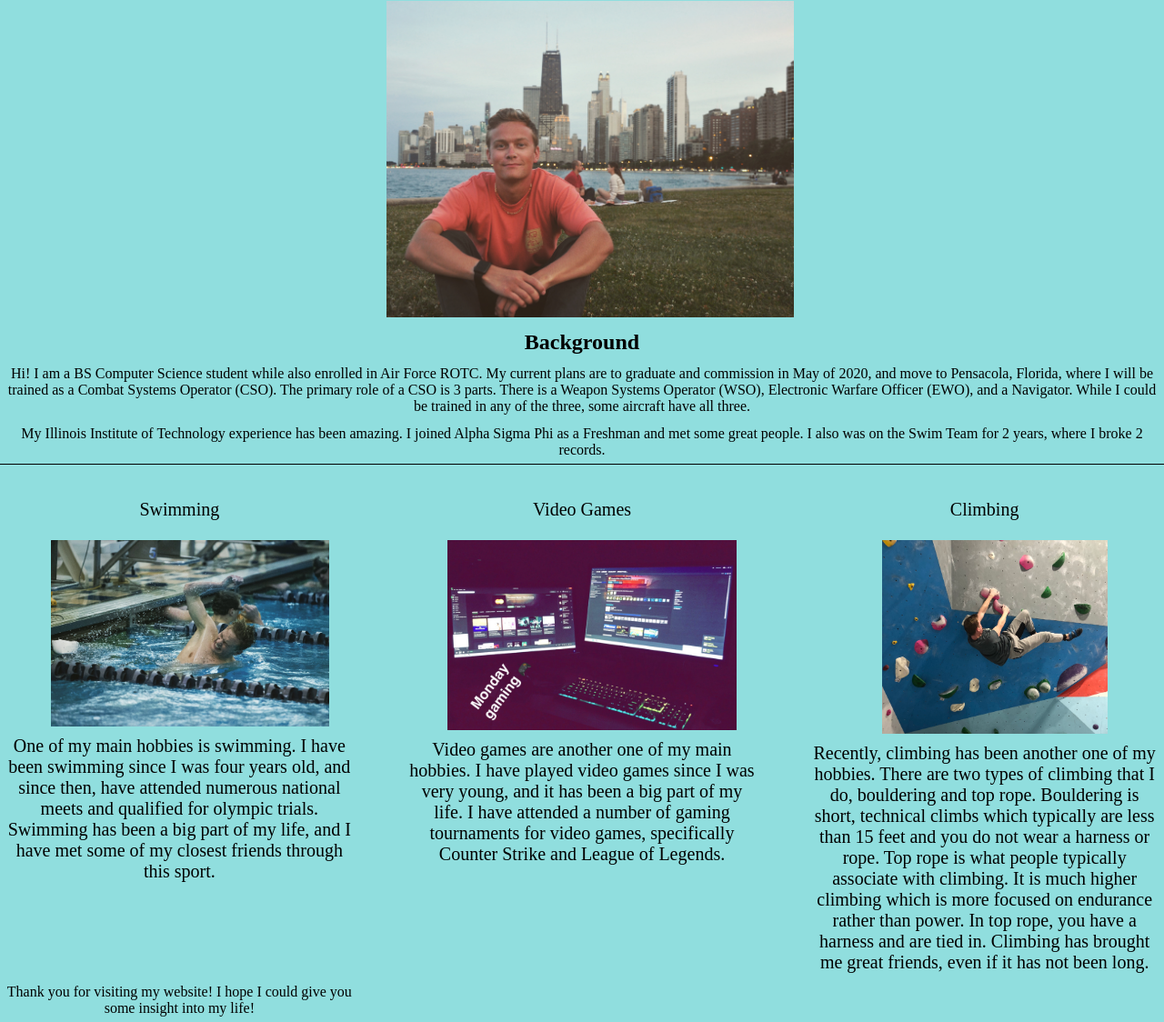
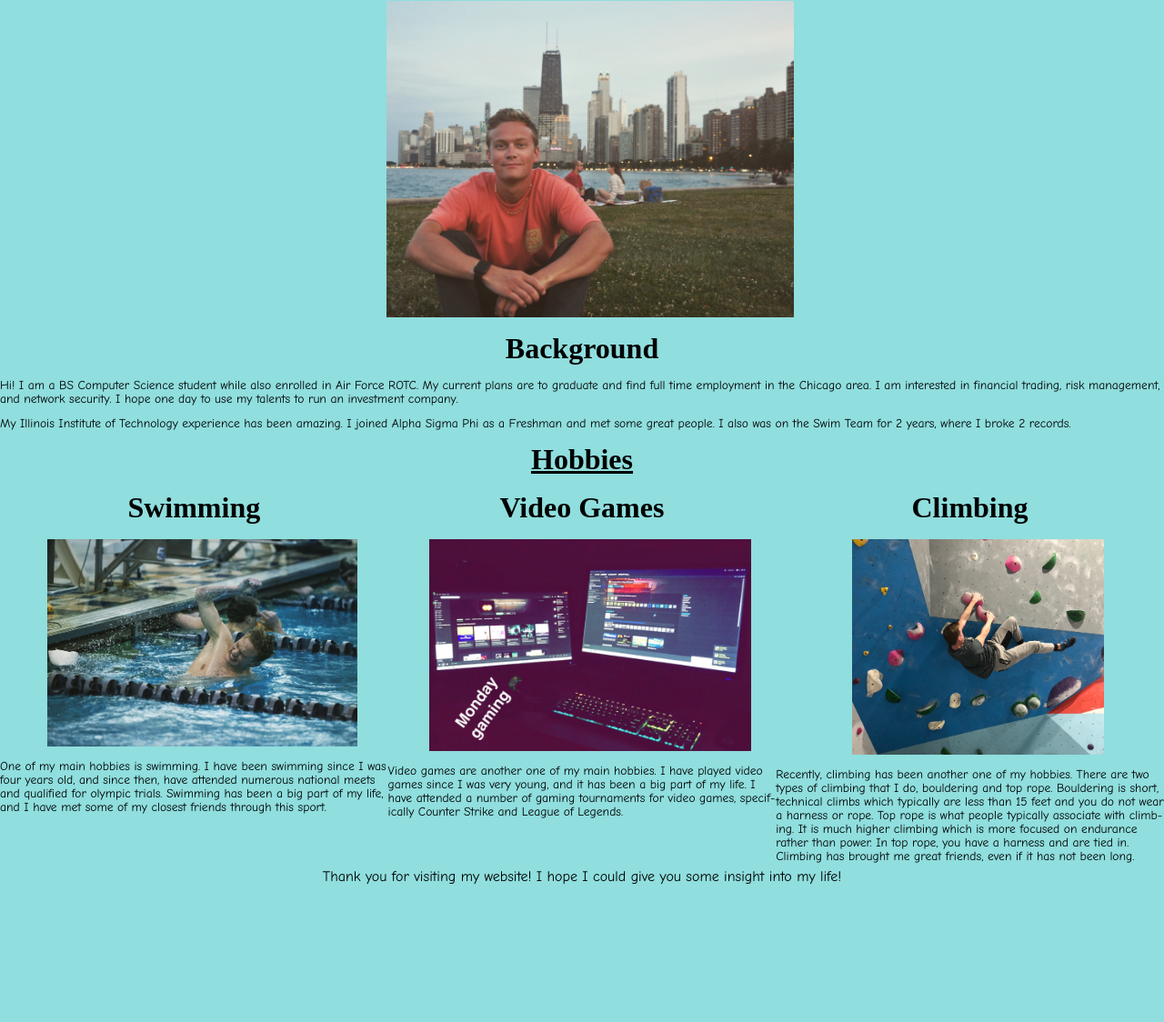
Before and after one commit to kdiepholz/COM330Proj2, a plain HTML site: page index.html in a window 1280 px wide. Shown: the part 60-1184 px from the top of the page at 91% size. After the commit the page ends 1039 px from the top, so only its background shows below. Drawn offline with Linux system fonts and the light colour scheme.

Commit message:
final push

```diff
--- a/index.html
+++ b/index.html
@@ -7,43 +7,39 @@
     <link rel="stylesheet" type="text/css" href="./screen.css">
   </head>
   <body>
-    <container id="My Background">
+    <div class = "background">
       <h1>Karsen Diepholz</h1>
-      <img class="headshot" src="./Headshot.png" alt="Smile">
+      <img class="headshot" src="./Headshot.png" alt="Smile"/>
 
 
-      <h2>Background</h2>
-      <p>Hi! I am a BS Computer Science student while also enrolled in Air Force ROTC. My current plans are to graduate and commission
-      in May of 2020, and move to Pensacola, Florida, where I will be trained as a Combat Systems Operator (CSO). The primary role of a
-      CSO is 3 parts. There is a Weapon Systems Operator (WSO), Electronic Warfare Officer (EWO), and a Navigator. While I could be
-      trained in any of the three, some aircraft have all three.</p>
+      <h1>Background</h1>
+      <p>Hi! I am a BS Computer Science student while also enrolled in Air Force ROTC. My current plans are to graduate and find full time employment in the Chicago area. I am interested in financial trading, risk management, and network security. I hope
+	  one day to use my talents to run an investment company.</p>
 
       <p>My Illinois Institute of Technology experience has been amazing. I joined Alpha Sigma Phi as a Freshman and met some great
       people. I also was on the Swim Team for 2 years, where I broke 2 records.</p>
-      </container>
-    <container id = "My Hobbies"
-    <div class = "content">
-    <div class = "block" id="Swimming">
-            <h4>Swimming<h4>
-        <img class = "swimming" src="./Swimming.png" alt "Swimming">
-            <caption>One of my main hobbies is swimming. I have been swimming since I was four years old, and since then, have attended numerous national meets and qualified for olympic trials. Swimming has been a big part of my life, and I have met some of my closest friends through this sport.</caption>
+		</div>
+    <div class = "row">
+	<h2>Hobbies</h2>
+    <div class = "column" id="Swimming">
+            <h1>Swimming</h1>
+        <img class = "swimming" src="./Swimming.png" alt "Swimming"/>
+            <p>One of my main hobbies is swimming. I have been swimming since I was four years old, and since then, have attended numerous national meets and qualified for olympic trials. Swimming has been a big part of my life, and I have met some of my closest friends through this sport.</p>
             </div>
-    <div class="block" id ="Video Games">
-            <h5>Video Games<h5>
-            <img class = "videogame" src="./videogame.png" alt "Video Game" rotate="90">
-                <caption> Video games are another one of my main hobbies. I have played video games since I was very young, and it has been a big part of my life. I have attended a number of gaming tournaments for video games, specifically Counter Strike and League of Legends.</caption>
+    <div class="column" id ="Video Games">
+            <h1>Video Games</h1>
+            <img class = "videogame" src="./videogame.png" alt "Video Game"/>
+                <p> Video games are another one of my main hobbies. I have played video games since I was very young, and it has been a big part of my life. I have attended a number of gaming tournaments for video games, specifically Counter Strike and League of Legends.</p>
                 </div>
-    <div class ="block" id = "Climbing">
-                <h6>Climbing<h6>
-                <img class = "climbing" src="./climbing.png" alt "Climbing" rotate="90">
-                    <caption>Recently, climbing has been another one of my hobbies. There are two types of climbing that I do, bouldering and top rope. Bouldering is short, technical climbs which typically are less than 15 feet and you do not wear a harness or rope. Top rope is what people typically associate with climbing. It is much higher climbing which is more focused on endurance rather than power. In top rope, you have a harness and are tied in. Climbing has brought me great friends, even if it has not been long.</caption>
+    <div class ="column" id = "Climbing">
+                <h1>Climbing</h1>
+                <img class = "climbing" src="./climbing.png" alt "Climbing"/>
+                    <p>Recently, climbing has been another one of my hobbies. There are two types of climbing that I do, bouldering and top rope. Bouldering is short, technical climbs which typically are less than 15 feet and you do not wear a harness or rope. Top rope is what people typically associate with climbing. It is much higher climbing which is more focused on endurance rather than power. In top rope, you have a harness and are tied in. Climbing has brought me great friends, even if it has not been long.</p>
                     </div>
     </div>
-    </containter>
+    <div class = "outro">
+        <p1>Thank you for visiting my website! I hope I could give you some insight into my life!</p1>
 
-    <containter id="Outro">
-        <p>Thank you for visiting my website! I hope I could give you some insight into my life!</p>
-
-    </containter>
+		</div>
   </body>
 </html>
--- a/screen.css
+++ b/screen.css
@@ -64,45 +64,33 @@ h1{
 	padding: 8px 0;
 }
 h2{
-    text-align:center;
-    color: black;
+	color: black;
+    text-align: center;
     font-weight:bold;
-	font-size: 150%;
-	padding: 6px;
-}
-h3{
-    text-align:center;
-    color: black;
-    font-weight:bold;
-    font-size: 150%;
-    padding: 6px;
-}
-h4{
-    text-align:center;
-    color: black;
-    font-size: 125%;
-    padding: 6px;
-}
-h5{
-    text-align:center;
-    color: black;
-    font-size: 125%;
-    padding: 6px;
-}
-h6{
-    text-align:center;
-    color: black;
-    font-size: 125%;
-    padding: 6px;
+	font-size: 200%;
+	text-decoration:underline;
+	padding: 8px 0;
 }
 p{
+	font-family:Comic Sans MS, Comic Sans, cursive;
+    text-align:left;
+    color: black;
+	padding: 6px 0;
+	font-size: 85%;
+	hyphens: auto;
+}
+p1{
+	font-family:Comic Sans MS, Comic Sans, cursive;
     text-align:center;
     color: black;
 	padding: 6px 0;
 	font-size: 100%;
 	hyphens: auto;
 }
-.biography{
+div.outro{
+	text-align:center;
+}
+.background{
     color: white;
 	height: 100%;
 	margin: auto;
@@ -111,7 +99,7 @@ p{
     display:block;
     max-width:80%;
     max-height:80%
-    padding-bottom: 0.5em;
+    padding-bottom: .5em;
     padding-top: 0.5em;
     padding-left: 1.125em;
 }
@@ -119,7 +107,7 @@ p{
     display: block;
     max-width:65%;
     max-height:65%;
-    padding-bottom: 0.5em;
+    padding-bottom: .5em;
     padding-top: 0.5em;
     padding-left: 1.125em;
 }
@@ -127,12 +115,13 @@ p{
     display:block;
     max-width:83%;
     max-height:83%;
-    padding-bottom: 0.5em;
+    padding-bottom: .5em;
     padding-top: 0.5em;
     padding-left: 1.125em;
 }
-.content{
-  display: grid;
+
+/*div.content{
+  display: block;
   padding-top: 2em;
   border-top: .1em solid black;
   grid-template-columns: 1fr 1fr 1fr;
@@ -142,36 +131,38 @@ p{
   grid-row-gap: 3em;
   grid-column-gap: 3em;
 }
-block{
+
+div.block{
   text-align: left;
   color: black;
   line-height: 1.5em;
   padding-left: 1em;
   padding-right: 1.125em;
 }
-div.content {
-  list-style-type: none;
-  display: flex;
-  flex-wrap: wrap;
-  justify-content: center;
-  align-content: space-between;
+*/
+
+.column {
+  float: left;
+  width: 33.33%;
+}
+
+/* Clear floats after the columns */
+.row:after {
+  content: "";
+  display: table;
+  clear: both;
 }
 @media screen and (max-width:800px){
-.content{
-grid-template-columns: 1fr;
-grid-template-rows: auto;
-grid-template-areas:
-    "Swimming"
-    "Video Games"
-    "Climbing"
+.column{
+width:100%;
 }
 html{
   padding: 2em;
 }
 h1 {
-  font-size: 2em;
+  font-size: 1.5em;
 }
 p {
-  font-size: 1.25em;
-  line-height: 1.25em;
+  font-size: .75em;
+  line-height: 1em;
 }
```
